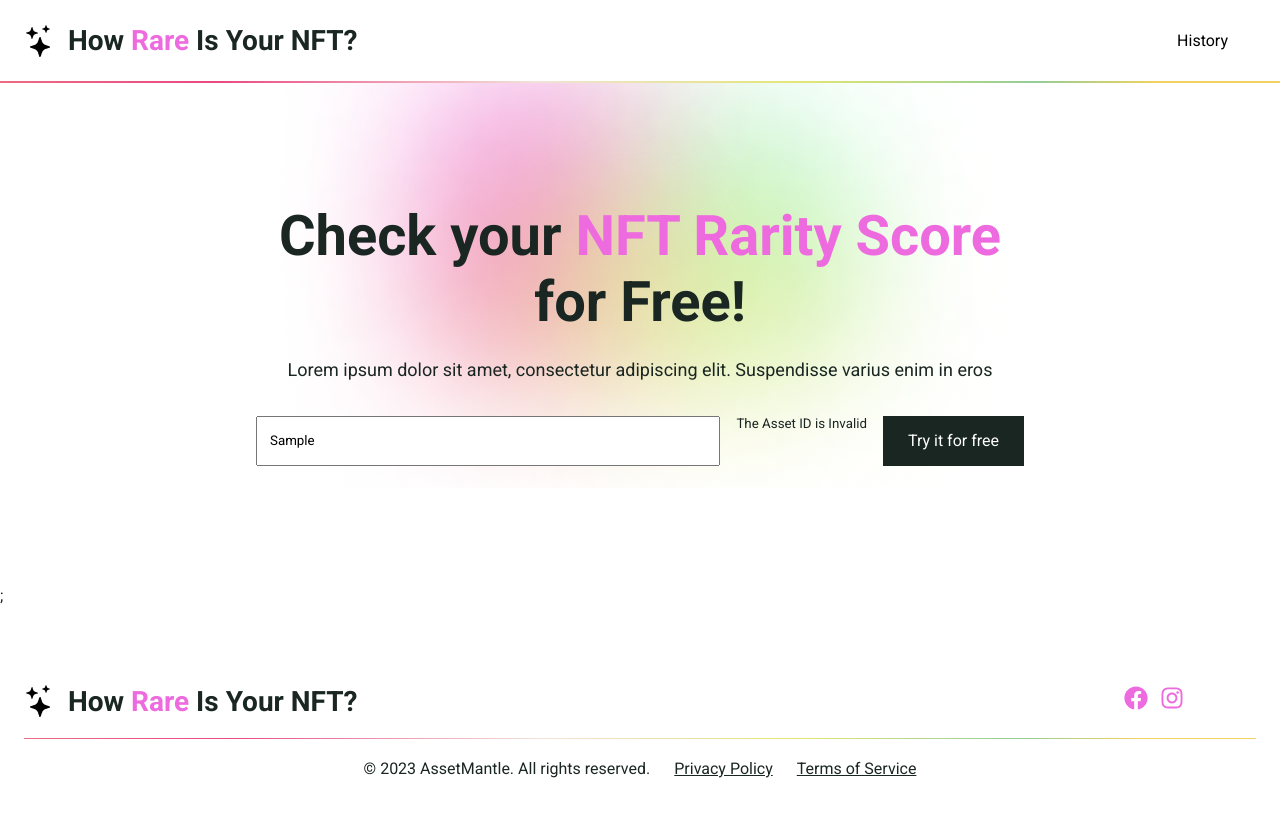
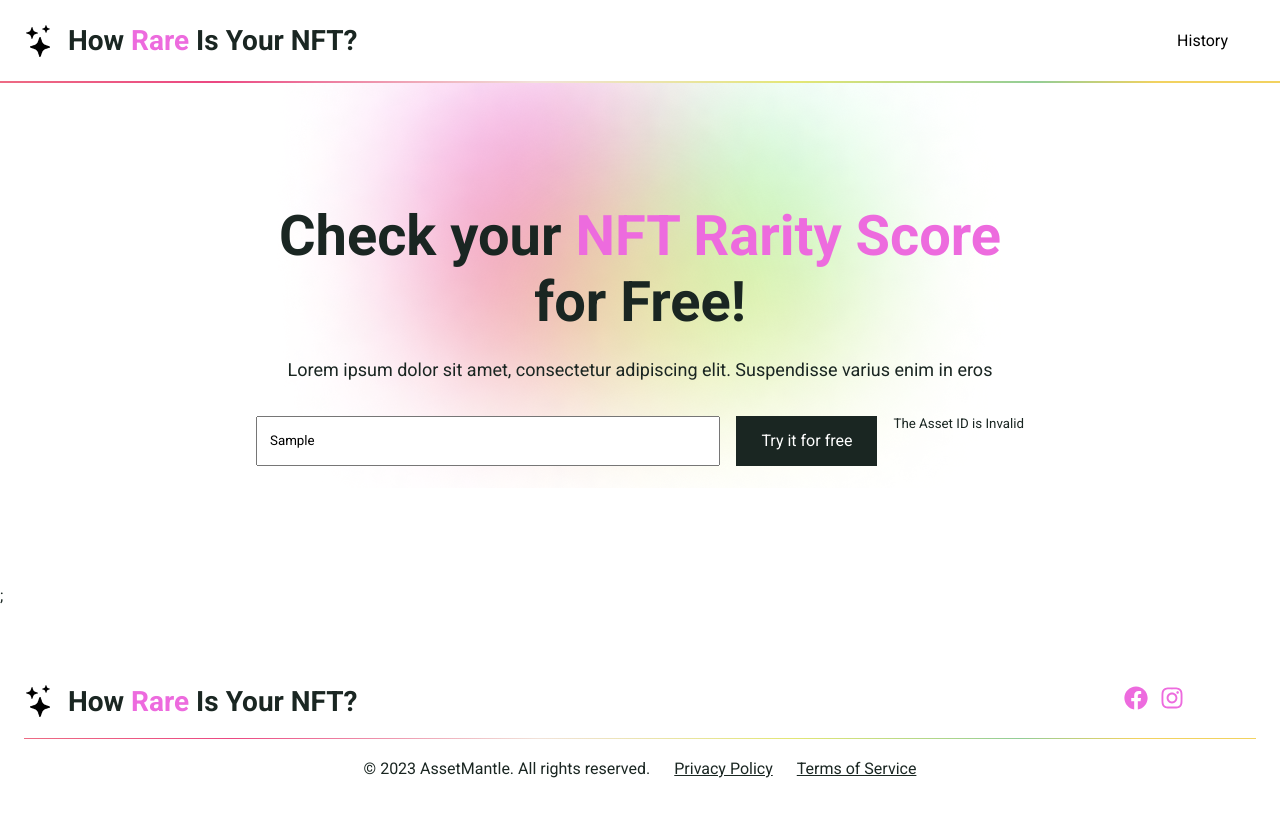
Before and after one commit to AssetMantle/rarity-checker, a Next.js app: page / in a window 1280 px wide. Both pictures are taken after typing "Sample" into the empty fields and a click on the button "Try it for free". Shown: the top 816 px of the page. Built offline with nearby package versions, Linux system fonts and the light colour scheme; some icons are missing.

Commit message:
🛠️error's position update

```diff
--- a/pages/index.js
+++ b/pages/index.js
@@ -45,8 +45,10 @@ export default function Home() {
                 className=""
                 placeholder="Enter Asset ID"
               />
-              <small>{searchAssetIdValidationText}</small>
               <button onClick={handleSubmit}>Try it for free</button>
+              {searchAssetIdValidationText && (
+                <small>{searchAssetIdValidationText}</small>
+              )}
             </form>
           </div>
         </div>
```
